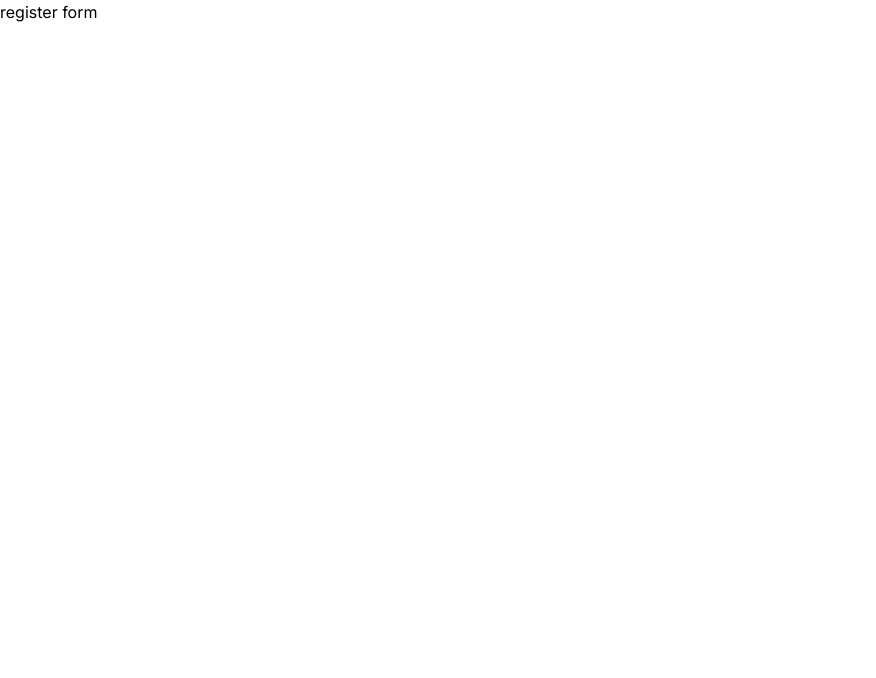
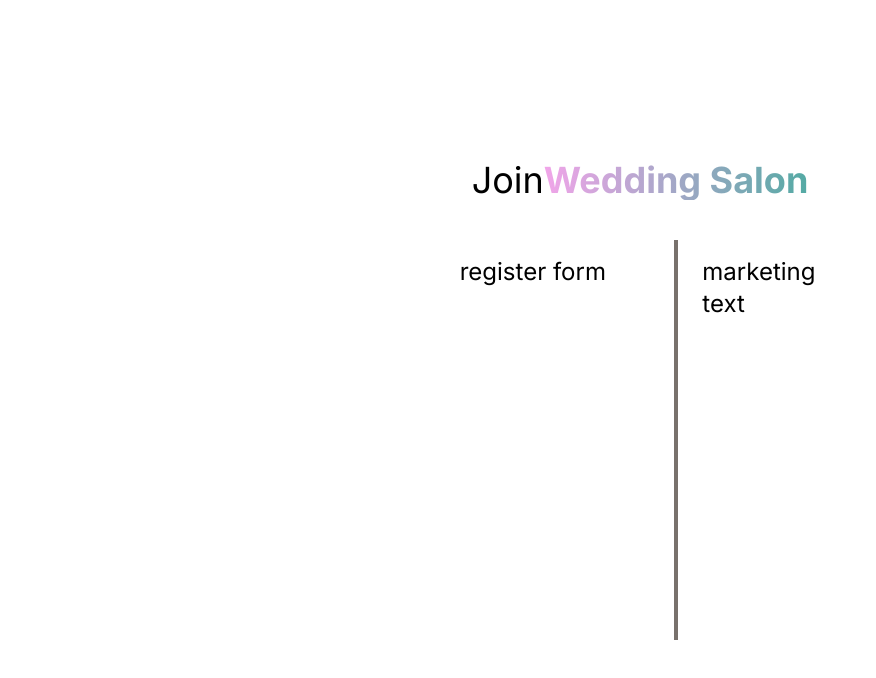
Before and after one commit to jinitsuga/ws-payments, a Next.js app: page /register in a window 1280 px wide. Shown: the top 678 px of the page, without its empty margins (0-876 px from the left). Built offline with nearby package versions, Linux system fonts and the light colour scheme.

Commit message:
add form structure, form section title

```diff
--- /dev/null
+++ b/src/app/Components/FormSteps.tsx
@@ -0,0 +1 @@
+import React from "react";
--- a/src/app/register/page.tsx
+++ b/src/app/register/page.tsx
@@ -1,3 +1,17 @@
 export default function Register() {
-  return <div>register form</div>;
+  return (
+    <main className="flex flex-col gap-10 text-2xl items-center justify-center h-full">
+      <h2 className="text-4xl flex  ">
+        Join
+        <p className="bg-gradient-to-r font-bold from-ws-pink to-ws-green bg-clip-text text-transparent">
+          {"  Wedding Salon"}
+        </p>
+      </h2>
+      <section className="flex gap-2 h-[400px]">
+        <div className="rounded  w-3/4 p-4">register form</div>
+        <hr className="border-2 border-stone-500 h-full"></hr>
+        <div className="p-4 text-left">marketing text</div>
+      </section>
+    </main>
+  );
 }
```
